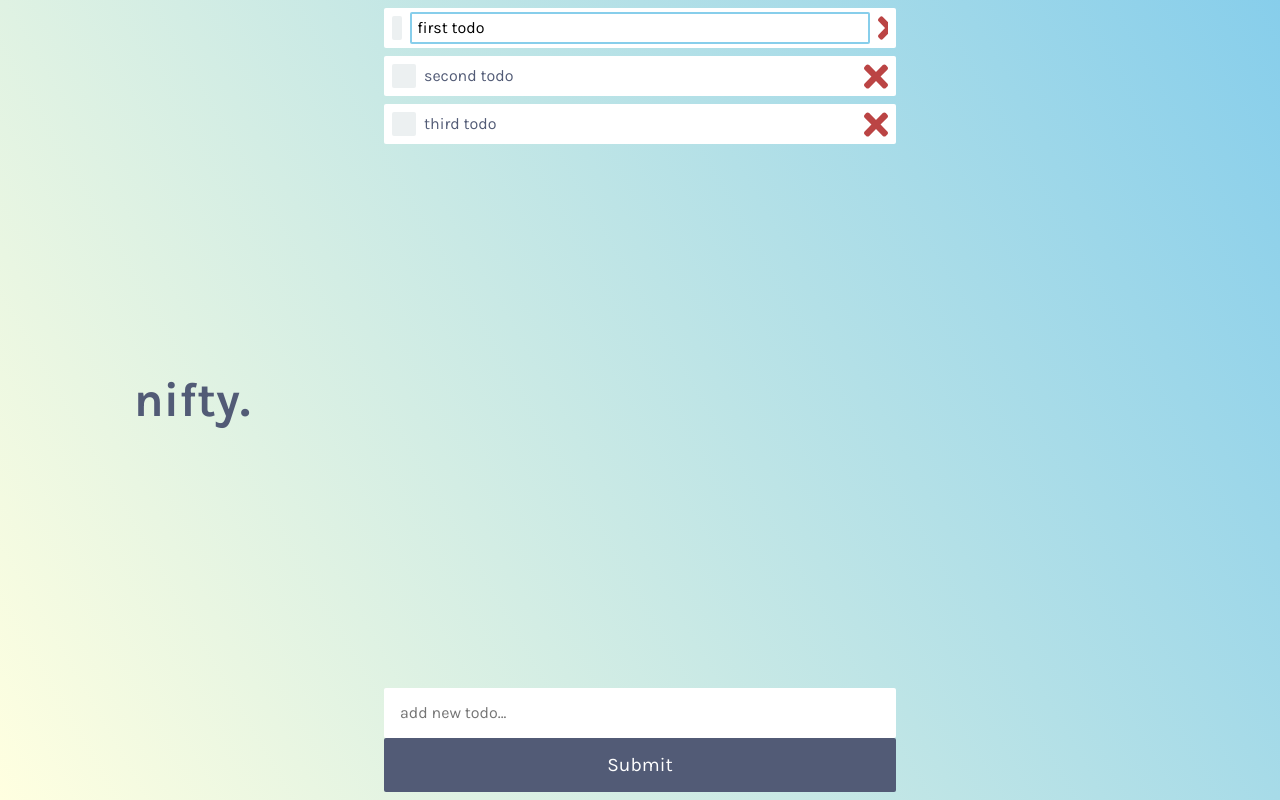
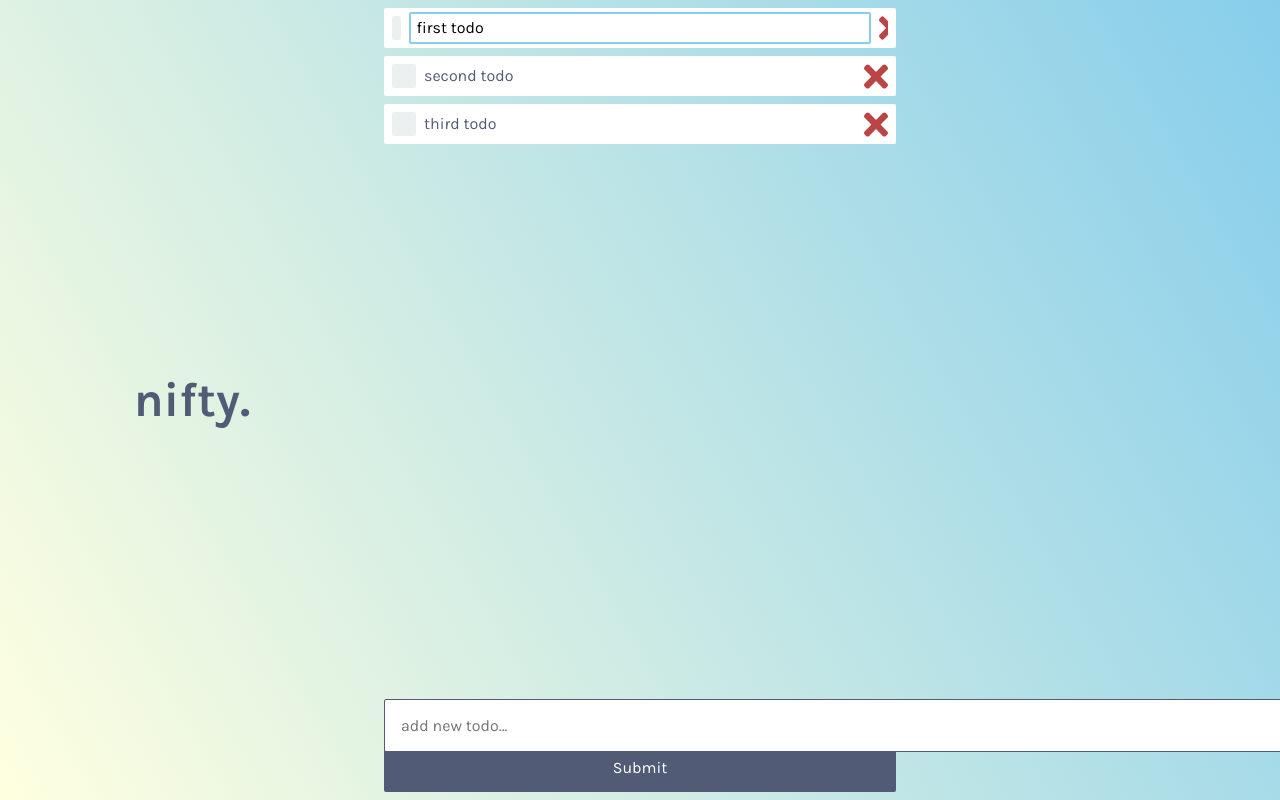
Before and after one commit to sima-qian/Todo-App, a website: page index.html in a window 1280 px wide. Both pictures are taken after a click on the element "first todo". Drawn offline with nearby package versions, Linux system fonts and the light colour scheme.

Commit message:
various design changes

```diff
--- a/style.css
+++ b/style.css
@@ -14,12 +14,14 @@ body {
 h1 {
   text-align: center;
   font-weight: 700;
+  margin: 16px 0;
+  font-size: 32px;
 }
 
 #todo-container {
-  width: 90%;
-  margin: auto;
-  margin-bottom: 7.5rem;
+  width: calc(100vw - 32px);
+  margin: 0 16px;
+  margin-bottom: calc(115px);
 }
 
 ul {
@@ -45,9 +47,11 @@ span {
   display: block;
   width: calc(90vw - 80px);
   word-break: break-word;
-  padding: 5px 0;
+  padding: 8px 0;
   text-align: left;
+  line-height: 1em;
   flex-grow: 1;
+  font-size: 1rem;
 }
 
 /* ------- button styling ----------- */
@@ -103,28 +107,34 @@ button {
 /* --------- Add new todo styles --------- */
 
 #add-todo {
-  margin-top: 50px;
+  margin: 0 16px;
   position: fixed;
   bottom: 0;
-  width: 90vw;
-  left: 5%;
+  width: calc(100vw - 32px);
 }
 
 input[name="description"] {
-  width: 100%;
-  padding: 1rem;
+  width: calc(100vw - 32px);
+  padding: 16px;
   font-size: 1rem;
+  line-height: 1rem;
   border: none;
   border-radius: 2px;
   font-family: Karla, sans-serif;
+  border-style: solid;
+  border-color: #525b76;
+  border-width: thin;
+  position: fixed;
+  bottom: calc(1rem + 32px);
 }
 
 input[type="submit"] {
   width: 100%;
   background: #525b76;
   color: white;
-  padding: 1rem;
-  font-size: 1.2rem;
+  padding: 16px;
+  font-size: 1rem;
+  line-height: 1rem;
   border: none;
   border-radius: 2px;
   font-family: Karla, sans-serif;
@@ -142,7 +152,7 @@ input[type="submit"] {
 }
 
 li form {
-  width: calc(90vw - 80px);
+  width: calc(100vw - 114px);
 }
 
 /* Media queries for larger screens */
@@ -154,13 +164,15 @@ li form {
 
   #todo-container {
     max-width: 32rem;
-    height: 538px;
+    margin: 0 auto;
+    /* height: 538px; */
     overflow-y: scroll;
     margin-bottom: 0;
   }
 
   #add-todo {
     max-width: 32rem;
+    margin: 0;
     left: calc((100vw - 32rem) / 2);
     bottom: 8px;
   }
```
